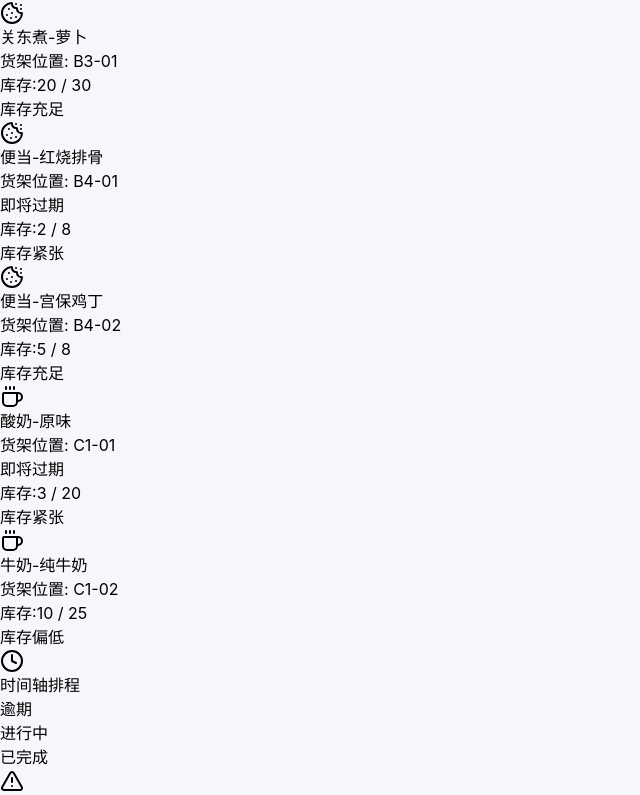
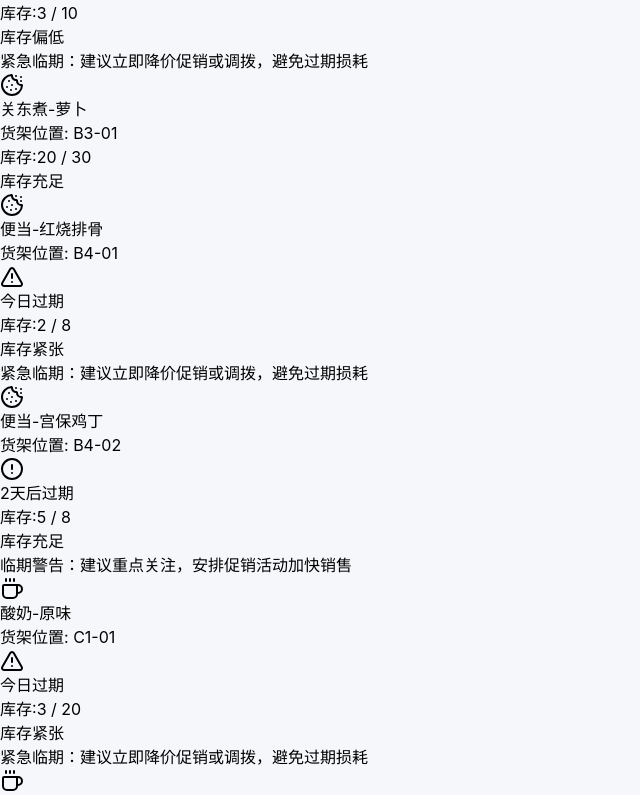
Before and after one commit to StarkXiao/xcf-183, a React (Vite) app: page / in a window 1280 px wide. Shown: the part 1559-2354 px from the top of the page, without its empty margins (0-640 px from the left). Built offline with nearby package versions, Linux system fonts and the light colour scheme.

Commit message:
.1835501182794248:27fea12f330a3de7af6b2486f191a7a9_6a2d5ae521d8d147959ef146.6a2d5ae621d8d147959ef148.6a2d5ae6a1ccd46e686bb9ec:Trae CN.T(2026/6/13 21:28:06)

```diff
--- a/src/App.tsx
+++ b/src/App.tsx
@@ -14,6 +14,7 @@ import {
   generateOverdueReminders,
   calculateTotalEstimatedFinishTime,
 } from './utils/scheduleUtils';
+import { getExpiryStatistics } from './utils/expiryUtils';
 
 export default function App() {
   const [products, setProducts] = useState<Product[]>(mockProducts);
@@ -48,7 +49,7 @@ export default function App() {
 
   const statistics = useMemo<Statistics>(() => {
     const lowStockCount = products.filter(p => p.stock < p.maxStock * 0.3).length;
-    const expiringCount = products.filter(p => p.expirationDate && new Date(p.expirationDate) <= new Date()).length;
+    const expiryStats = getExpiryStatistics(products);
     const completedTasks = schedule.filter(s => s.status === 'completed').length;
     const overdueTasks = schedule.filter(s => s.isOverdue && s.status === 'pending').length;
     const estimatedFinishTime = calculateTotalEstimatedFinishTime(schedule, currentTime);
@@ -57,7 +58,10 @@ export default function App() {
       totalProducts: products.length,
       totalStock: products.reduce((sum, p) => sum + p.stock, 0),
       lowStockCount,
-      expiringCount,
+      expiringCount: expiryStats.total,
+      expiringCritical: expiryStats.critical,
+      expiringWarning: expiryStats.warning,
+      expiringAttention: expiryStats.attention,
       scheduledTasks: schedule.length,
       completedTasks,
       overdueTasks,
--- a/src/components/ProductPanel.tsx
+++ b/src/components/ProductPanel.tsx
@@ -1,6 +1,7 @@
 import { useState } from 'react';
-import { Coffee, Cookie, Clock, Search, Filter } from 'lucide-react';
+import { Coffee, Cookie, Clock, Search, Filter, AlertTriangle, AlertCircle, Bell } from 'lucide-react';
 import type { Product } from '../types';
+import { getExpiryWarningLevel, getExpiryWarningConfig, getDaysUntilExpiry, isExpiringProduct } from '../utils/expiryUtils';
 
 interface ProductPanelProps {
   products: Product[];
@@ -14,13 +15,15 @@ const categoryConfig = {
   expiring: { label: '临期商品', icon: Clock, color: 'bg-red-100 text-red-700' },
 };
 
+const expiryLevelIcons = {
+  critical: AlertTriangle,
+  warning: AlertCircle,
+  attention: Bell,
+};
+
 export default function ProductPanel({ products, onProductSelect, selectedProductId }: ProductPanelProps) {
   const [searchTerm, setSearchTerm] = useState('');
   const [selectedCategory, setSelectedCategory] = useState<string>('all');
-
-  const isExpiringProduct = (product: Product) => {
-    return product.expirationDate && new Date(product.expirationDate) <= new Date();
-  };
 
   const filteredProducts = products.filter((product) => {
     const matchesSearch = product.name.toLowerCase().includes(searchTerm.toLowerCase());
@@ -70,7 +73,10 @@ export default function ProductPanel({ products, onProductSelect, selectedProduc
         {filteredProducts.map((product) => {
           const { color: statusColor, status } = getStockStatus(product.stock, product.maxStock);
           const CategoryIcon = categoryConfig[product.category].icon;
-          const isExpiring = product.expirationDate && new Date(product.expirationDate) <= new Date();
+          const expiryLevel = getExpiryWarningLevel(product.expirationDate);
+          const expiryConfig = expiryLevel ? getExpiryWarningConfig(expiryLevel) : null;
+          const daysLeft = product.expirationDate ? getDaysUntilExpiry(product.expirationDate) : null;
+          const ExpiryIcon = expiryLevel ? expiryLevelIcons[expiryLevel] : null;
 
           return (
             <div
@@ -79,8 +85,8 @@ export default function ProductPanel({ products, onProductSelect, selectedProduc
               className={`p-4 rounded-lg border cursor-pointer transition-all hover:shadow-md ${
                 selectedProductId === product.id
                   ? 'ring-2 ring-blue-500 border-blue-500 bg-blue-50 shadow-md'
-                  : isExpiring
-                  ? 'border-red-200 bg-red-50 hover:border-blue-300'
+                  : expiryConfig
+                  ? `${expiryConfig.border} ${expiryConfig.bg} hover:border-blue-300`
                   : 'border-gray-100 hover:border-blue-300'
               }`}
             >
@@ -94,8 +100,11 @@ export default function ProductPanel({ products, onProductSelect, selectedProduc
                     <p className="text-xs text-gray-500 mt-0.5">货架位置: {product.shelfLocation}</p>
                   </div>
                 </div>
-                {isExpiring && (
-                  <span className="px-2 py-1 bg-red-100 text-red-600 text-xs rounded-full">即将过期</span>
+                {expiryConfig && ExpiryIcon && (
+                  <span className={`px-2 py-1 ${expiryConfig.badgeBg} ${expiryConfig.badgeText} text-xs rounded-full flex items-center gap-1`}>
+                    <ExpiryIcon className="w-3 h-3" />
+                    {daysLeft !== null && daysLeft > 0 ? `${daysLeft}天后过期` : daysLeft === 0 ? '今日过期' : '已过期'}
+                  </span>
                 )}
               </div>
               <div className="mt-3 flex items-center justify-between">
@@ -115,6 +124,14 @@ export default function ProductPanel({ products, onProductSelect, selectedProduc
                   <span className="text-xs text-gray-500">{status}</span>
                 </div>
               </div>
+              {expiryConfig && (
+                <div className={`mt-3 pt-3 border-t ${expiryConfig.border} border-dashed`}>
+                  <p className={`text-xs ${expiryConfig.color}`}>
+                    <span className="font-medium">{expiryConfig.label}：</span>
+                    {expiryConfig.suggestion}
+                  </p>
+                </div>
+              )}
             </div>
           );
         })}
--- a/src/components/ReminderModal.tsx
+++ b/src/components/ReminderModal.tsx
@@ -1,17 +1,50 @@
 import { useState, useEffect } from 'react';
-import { Bell, Clock, X, AlertTriangle } from 'lucide-react';
+import { Bell, Clock, X, AlertTriangle, AlertCircle, Zap } from 'lucide-react';
 import type { Reminder } from '../types';
+import { getExpiryWarningConfig } from '../utils/expiryUtils';
 
 interface ReminderModalProps {
   reminders: Reminder[];
   onDismiss: (id: string) => void;
 }
 
+const expiryLevelIcons = {
+  critical: Zap,
+  warning: AlertTriangle,
+  attention: AlertCircle,
+};
+
 const typeConfig = {
   low_stock: { icon: AlertTriangle, color: 'text-red-500', bg: 'bg-red-50', border: 'border-red-200', label: '库存告警' },
   expiring: { icon: Clock, color: 'text-orange-500', bg: 'bg-orange-50', border: 'border-orange-200', label: '临期提醒' },
   scheduled: { icon: Bell, color: 'text-blue-500', bg: 'bg-blue-50', border: 'border-blue-200', label: '排程提醒' },
   overdue: { icon: AlertTriangle, color: 'text-red-600', bg: 'bg-red-50', border: 'border-red-300', label: '逾期催办' },
+};
+
+const getReminderStyle = (reminder: Reminder) => {
+  if (reminder.type === 'expiring' && reminder.expiryLevel) {
+    const expiryConfig = getExpiryWarningConfig(reminder.expiryLevel);
+    const ExpiryIcon = expiryLevelIcons[reminder.expiryLevel];
+    return {
+      icon: ExpiryIcon,
+      color: expiryConfig.color,
+      bg: expiryConfig.bg,
+      border: expiryConfig.border,
+      label: expiryConfig.label,
+      suggestion: expiryConfig.suggestion,
+      action: expiryConfig.action,
+    };
+  }
+  const config = typeConfig[reminder.type];
+  return {
+    icon: config.icon,
+    color: config.color,
+    bg: config.bg,
+    border: config.border,
+    label: config.label,
+    suggestion: null,
+    action: null,
+  };
 };
 
 export default function ReminderModal({ reminders, onDismiss }: ReminderModalProps) {
@@ -64,25 +97,31 @@ export default function ReminderModal({ reminders, onDismiss }: ReminderModalPro
           <div className="p-4">
             <div className="space-y-3 max-h-80 overflow-y-auto">
               {reminders.map((reminder) => {
-                const TypeIcon = typeConfig[reminder.type].icon;
+                const style = getReminderStyle(reminder);
+                const TypeIcon = style.icon;
                 return (
                   <div
                     key={reminder.id}
-                    className={`p-4 rounded-lg border ${typeConfig[reminder.type].border} ${typeConfig[reminder.type].bg}`}
+                    className={`p-4 rounded-lg border ${style.border} ${style.bg}`}
                   >
                     <div className="flex items-start gap-3">
-                      <div className={`p-2 rounded-lg ${typeConfig[reminder.type].bg}`}>
-                        <TypeIcon className={`w-5 h-5 ${typeConfig[reminder.type].color}`} />
+                      <div className={`p-2 rounded-lg ${style.bg}`}>
+                        <TypeIcon className={`w-5 h-5 ${style.color}`} />
                       </div>
                       <div className="flex-1">
                         <div className="flex items-center gap-2">
-                          <span className={`text-xs font-medium px-2 py-0.5 rounded-full ${typeConfig[reminder.type].bg} ${typeConfig[reminder.type].color}`}>
-                            {typeConfig[reminder.type].label}
+                          <span className={`text-xs font-medium px-2 py-0.5 rounded-full ${style.bg} ${style.color}`}>
+                            {style.label}
                           </span>
                           <span className="text-xs text-gray-400">{reminder.time}</span>
                         </div>
                         <h4 className="font-medium text-gray-800 mt-1">{reminder.productName}</h4>
                         <p className="text-sm text-gray-600 mt-1">{reminder.message}</p>
+                        {style.suggestion && (
+                          <p className={`text-xs mt-2 ${style.color} font-medium`}>
+                            💡 {style.suggestion}
+                          </p>
+                        )}
                       </div>
                       <button
                         onClick={() => onDismiss(reminder.id)}
@@ -104,21 +143,32 @@ export default function ReminderModal({ reminders, onDismiss }: ReminderModalPro
           </div>
         ) : currentReminder ? (
           <div className="p-6">
-            <div className={`w-16 h-16 rounded-full ${typeConfig[currentReminder.type].bg} flex items-center justify-center mx-auto mb-4`}>
             {(() => {
-                const TypeIcon = typeConfig[currentReminder.type].icon;
-                return <TypeIcon className={`w-8 h-8 ${typeConfig[currentReminder.type].color}`} />;
-              })()}
+              const style = getReminderStyle(currentReminder);
+              const TypeIcon = style.icon;
+              return (
+                <>
+                  <div className={`w-16 h-16 rounded-full ${style.bg} flex items-center justify-center mx-auto mb-4`}>
+                    <TypeIcon className={`w-8 h-8 ${style.color}`} />
                   </div>
 
                   <div className="text-center">
-              <span className={`inline-block px-3 py-1 rounded-full text-sm font-medium mb-3 ${typeConfig[currentReminder.type].bg} ${typeConfig[currentReminder.type].color}`}>
-                {typeConfig[currentReminder.type].label}
+                    <span className={`inline-block px-3 py-1 rounded-full text-sm font-medium mb-3 ${style.bg} ${style.color}`}>
+                      {style.label}
                     </span>
                     <h4 className="text-lg font-semibold text-gray-800 mb-2">{currentReminder.productName}</h4>
                     <p className="text-gray-600">{currentReminder.message}</p>
                     <p className="text-sm text-gray-400 mt-2">{currentReminder.time}</p>
                   </div>
+
+                  {style.suggestion && (
+                    <div className={`mt-4 p-3 rounded-lg ${style.bg} border ${style.border}`}>
+                      <p className={`text-sm ${style.color}`}>
+                        <span className="font-semibold">操作建议：</span>
+                        {style.suggestion}
+                      </p>
+                    </div>
+                  )}
 
                   <div className="flex gap-3 mt-6">
                     <button
@@ -129,11 +179,18 @@ export default function ReminderModal({ reminders, onDismiss }: ReminderModalPro
                     </button>
                     <button
                       onClick={handleNext}
-                className="flex-1 py-2.5 bg-blue-600 text-white font-medium rounded-lg hover:bg-blue-700 transition-colors"
+                      className={`flex-1 py-2.5 font-medium rounded-lg transition-colors ${
+                        style.suggestion
+                          ? `${style.bg} ${style.color} hover:opacity-90`
+                          : 'bg-blue-600 text-white hover:bg-blue-700'
+                      }`}
                     >
                       {reminders.findIndex(r => r.id === currentReminder.id) < reminders.length - 1 ? '下一条' : '查看全部'}
                     </button>
                   </div>
+                </>
+              );
+            })()}
           </div>
         ) : null}
       </div>
--- a/src/components/StatisticsSummary.tsx
+++ b/src/components/StatisticsSummary.tsx
@@ -1,4 +1,4 @@
-import { BarChart3, Package, AlertTriangle, Clock, CheckCircle, ListTodo, AlertCircle, Clock3 } from 'lucide-react';
+import { BarChart3, Package, AlertTriangle, Clock, CheckCircle, ListTodo, AlertCircle, Clock3, Zap, AlertTriangle as AlertTriangleIcon, Bell } from 'lucide-react';
 import type { Statistics, Product } from '../types';
 
 interface StatisticsSummaryProps {
@@ -80,7 +80,7 @@ export default function StatisticsSummary({ statistics, products }: StatisticsSu
         </div>
       </div>
 
-      <div className="mt-4 grid grid-cols-2 gap-3">
+      <div className="mt-4 grid grid-cols-2 gap-3 mb-4">
         <div className="p-3 bg-blue-50 rounded-lg">
           <div className="flex items-center gap-2">
             <div className="w-8 h-8 rounded-lg bg-blue-100 flex items-center justify-center">
@@ -104,6 +104,38 @@ export default function StatisticsSummary({ statistics, products }: StatisticsSu
           </div>
         </div>
       </div>
+
+      {statistics.expiringCount > 0 && (
+        <div className="p-4 bg-gray-50 rounded-xl">
+          <div className="flex items-center gap-2 mb-3">
+            <Clock className="w-4 h-4 text-gray-600" />
+            <span className="text-sm font-medium text-gray-700">临期商品分级</span>
+          </div>
+          <div className="grid grid-cols-3 gap-2">
+            <div className="p-2 bg-red-50 rounded-lg text-center border border-red-100">
+              <div className="flex items-center justify-center mb-1">
+                <Zap className="w-4 h-4 text-red-500" />
+              </div>
+              <p className="text-lg font-bold text-red-600">{statistics.expiringCritical}</p>
+              <p className="text-xs text-red-500">紧急(≤1天)</p>
+            </div>
+            <div className="p-2 bg-orange-50 rounded-lg text-center border border-orange-100">
+              <div className="flex items-center justify-center mb-1">
+                <AlertTriangleIcon className="w-4 h-4 text-orange-500" />
+              </div>
+              <p className="text-lg font-bold text-orange-600">{statistics.expiringWarning}</p>
+              <p className="text-xs text-orange-500">警告(≤3天)</p>
+            </div>
+            <div className="p-2 bg-yellow-50 rounded-lg text-center border border-yellow-100">
+              <div className="flex items-center justify-center mb-1">
+                <Bell className="w-4 h-4 text-yellow-600" />
+              </div>
+              <p className="text-lg font-bold text-yellow-600">{statistics.expiringAttention}</p>
+              <p className="text-xs text-yellow-600">提醒(≤7天)</p>
+            </div>
+          </div>
+        </div>
+      )}
     </div>
   );
 }
--- a/src/data/mockData.ts
+++ b/src/data/mockData.ts
@@ -14,9 +14,15 @@ export const mockProducts: Product[] = [
   { id: '11', name: '三明治-火腿蛋', category: 'rice_ball', stock: 3, maxStock: 10, price: 12.0, shelfLocation: 'B2-01', expirationDate: '2026-06-14' },
   { id: '12', name: '关东煮-萝卜', category: 'rice_ball', stock: 20, maxStock: 30, price: 3.0, shelfLocation: 'B3-01' },
   { id: '13', name: '便当-红烧排骨', category: 'rice_ball', stock: 2, maxStock: 8, price: 18.0, shelfLocation: 'B4-01', expirationDate: '2026-06-13' },
-  { id: '14', name: '便当-宫保鸡丁', category: 'rice_ball', stock: 5, maxStock: 8, price: 16.0, shelfLocation: 'B4-02', expirationDate: '2026-06-14' },
+  { id: '14', name: '便当-宫保鸡丁', category: 'rice_ball', stock: 5, maxStock: 8, price: 16.0, shelfLocation: 'B4-02', expirationDate: '2026-06-15' },
   { id: '15', name: '酸奶-原味', category: 'beverage', stock: 3, maxStock: 20, price: 5.0, shelfLocation: 'C1-01', expirationDate: '2026-06-13' },
-  { id: '16', name: '牛奶-纯牛奶', category: 'beverage', stock: 10, maxStock: 25, price: 6.5, shelfLocation: 'C1-02', expirationDate: '2026-06-15' },
+  { id: '16', name: '牛奶-纯牛奶', category: 'beverage', stock: 10, maxStock: 25, price: 6.5, shelfLocation: 'C1-02', expirationDate: '2026-06-16' },
+  { id: '17', name: '三明治-金枪鱼', category: 'rice_ball', stock: 4, maxStock: 10, price: 13.0, shelfLocation: 'B2-02', expirationDate: '2026-06-15' },
+  { id: '18', name: '便当-鱼香肉丝', category: 'rice_ball', stock: 6, maxStock: 8, price: 17.0, shelfLocation: 'B4-03', expirationDate: '2026-06-17' },
+  { id: '19', name: '酸奶-草莓味', category: 'beverage', stock: 8, maxStock: 20, price: 5.5, shelfLocation: 'C1-03', expirationDate: '2026-06-18' },
+  { id: '20', name: '面包-全麦', category: 'rice_ball', stock: 12, maxStock: 20, price: 8.0, shelfLocation: 'B5-01', expirationDate: '2026-06-20' },
+  { id: '21', name: '蛋糕-提拉米苏', category: 'rice_ball', stock: 5, maxStock: 10, price: 15.0, shelfLocation: 'B5-02', expirationDate: '2026-06-19' },
+  { id: '22', name: '牛奶-低脂', category: 'beverage', stock: 15, maxStock: 25, price: 7.0, shelfLocation: 'C1-04', expirationDate: '2026-06-25' },
 ];
 
 export const mockSchedule: ScheduleItem[] = [
@@ -32,7 +38,13 @@ export const mockSchedule: ScheduleItem[] = [
 
 export const mockReminders: Reminder[] = [
   { id: 'r1', productId: '4', productName: '怡宝矿泉水 555ml', message: '库存不足，当前库存: 5', time: '22:00', type: 'low_stock' },
-  { id: 'r2', productId: '15', productName: '酸奶-原味', message: '即将过期，有效期至: 2026-06-13', time: '22:00', type: 'expiring' },
-  { id: 'r3', productId: '13', productName: '便当-红烧排骨', message: '即将过期，有效期至: 2026-06-13', time: '22:00', type: 'expiring' },
-  { id: 'r4', productId: '7', productName: '饭团-金枪鱼', message: '补货任务已开始', time: '23:00', type: 'scheduled' },
+  { id: 'r2', productId: '15', productName: '酸奶-原味', message: '今日过期，仅剩 0 天，请紧急处理', time: '22:00', type: 'expiring', expiryLevel: 'critical' },
+  { id: 'r3', productId: '13', productName: '便当-红烧排骨', message: '今日过期，仅剩 0 天，请紧急处理', time: '22:00', type: 'expiring', expiryLevel: 'critical' },
+  { id: 'r4', productId: '11', productName: '三明治-火腿蛋', message: '即将过期，还剩 1 天', time: '22:00', type: 'expiring', expiryLevel: 'critical' },
+  { id: 'r5', productId: '7', productName: '饭团-金枪鱼', message: '补货任务已开始', time: '23:00', type: 'scheduled' },
+  { id: 'r6', productId: '14', productName: '便当-宫保鸡丁', message: '临期警告，还剩 2 天，请重点关注', time: '22:00', type: 'expiring', expiryLevel: 'warning' },
+  { id: 'r7', productId: '17', productName: '三明治-金枪鱼', message: '临期警告，还剩 2 天，请重点关注', time: '22:00', type: 'expiring', expiryLevel: 'warning' },
+  { id: 'r8', productId: '16', productName: '牛奶-纯牛奶', message: '临期提醒，还剩 3 天，请持续关注', time: '22:00', type: 'expiring', expiryLevel: 'warning' },
+  { id: 'r9', productId: '18', productName: '便当-鱼香肉丝', message: '临期提醒，还剩 4 天', time: '22:00', type: 'expiring', expiryLevel: 'attention' },
+  { id: 'r10', productId: '19', productName: '酸奶-草莓味', message: '临期提醒，还剩 5 天', time: '22:00', type: 'expiring', expiryLevel: 'attention' },
 ];
--- a/src/types/index.ts
+++ b/src/types/index.ts
@@ -1,3 +1,5 @@
+export type ExpiryWarningLevel = 'critical' | 'warning' | 'attention';
+
 export interface Product {
   id: string;
   name: string;
@@ -33,6 +35,7 @@ export interface Reminder {
   time: string;
   type: 'low_stock' | 'expiring' | 'scheduled' | 'overdue';
   scheduleId?: string;
+  expiryLevel?: ExpiryWarningLevel;
 }
 
 export interface Statistics {
@@ -40,6 +43,9 @@ export interface Statistics {
   totalStock: number;
   lowStockCount: number;
   expiringCount: number;
+  expiringCritical: number;
+  expiringWarning: number;
+  expiringAttention: number;
   scheduledTasks: number;
   completedTasks: number;
   overdueTasks: number;
--- /dev/null
+++ b/src/utils/expiryUtils.ts
@@ -0,0 +1,93 @@
+import type { Product, ExpiryWarningLevel } from '../types';
+
+export const EXPIRY_WARNING_THRESHOLDS = {
+  critical: 1,
+  warning: 3,
+  attention: 7,
+};
+
+export const getDaysUntilExpiry = (expirationDate: string): number => {
+  const today = new Date();
+  today.setHours(0, 0, 0, 0);
+  const expiry = new Date(expirationDate);
+  expiry.setHours(0, 0, 0, 0);
+  const diffTime = expiry.getTime() - today.getTime();
+  const diffDays = Math.ceil(diffTime / (1000 * 60 * 60 * 24));
+  return diffDays;
+};
+
+export const getExpiryWarningLevel = (expirationDate?: string): ExpiryWarningLevel | null => {
+  if (!expirationDate) return null;
+  const daysLeft = getDaysUntilExpiry(expirationDate);
+  if (daysLeft <= EXPIRY_WARNING_THRESHOLDS.critical) return 'critical';
+  if (daysLeft <= EXPIRY_WARNING_THRESHOLDS.warning) return 'warning';
+  if (daysLeft <= EXPIRY_WARNING_THRESHOLDS.attention) return 'attention';
+  return null;
+};
+
+export const isExpiringProduct = (product: Product): boolean => {
+  return getExpiryWarningLevel(product.expirationDate) !== null;
+};
+
+export const getExpiryWarningConfig = (level: ExpiryWarningLevel) => {
+  const configs = {
+    critical: {
+      label: '紧急临期',
+      color: 'text-red-600',
+      bg: 'bg-red-50',
+      border: 'border-red-300',
+      badgeBg: 'bg-red-100',
+      badgeText: 'text-red-700',
+      progressColor: 'bg-red-500',
+      suggestion: '建议立即降价促销或调拨，避免过期损耗',
+      action: '紧急处理',
+    },
+    warning: {
+      label: '临期警告',
+      color: 'text-orange-600',
+      bg: 'bg-orange-50',
+      border: 'border-orange-300',
+      badgeBg: 'bg-orange-100',
+      badgeText: 'text-orange-700',
+      progressColor: 'bg-orange-500',
+      suggestion: '建议重点关注，安排促销活动加快销售',
+      action: '重点关注',
+    },
+    attention: {
+      label: '临期提醒',
+      color: 'text-yellow-600',
+      bg: 'bg-yellow-50',
+      border: 'border-yellow-300',
+      badgeBg: 'bg-yellow-100',
+      badgeText: 'text-yellow-700',
+      progressColor: 'bg-yellow-500',
+      suggestion: '建议正常销售，持续关注库存周转',
+      action: '持续关注',
+    },
+  };
+  return configs[level];
+};
+
+export const getExpiryProductsByLevel = (products: Product[], level: ExpiryWarningLevel): Product[] => {
+  return products.filter((product) => getExpiryWarningLevel(product.expirationDate) === level);
+};
+
+export const getExpiryStatistics = (products: Product[]) => {
+  let criticalCount = 0;
+  let warningCount = 0;
+  let attentionCount = 0;
+
+  products.forEach((product) => {
+    const level = getExpiryWarningLevel(product.expirationDate);
+    if (level === 'critical') criticalCount++;
+    else if (level === 'warning') warningCount++;
+    else if (level === 'attention') attentionCount++;
+  });
+
+  return {
+    critical: criticalCount,
+    warning: warningCount,
+    attention: attentionCount,
+    total: criticalCount + warningCount + attentionCount,
+  };
+};
```
Lines whose indentation alone changed are shown as unchanged.
